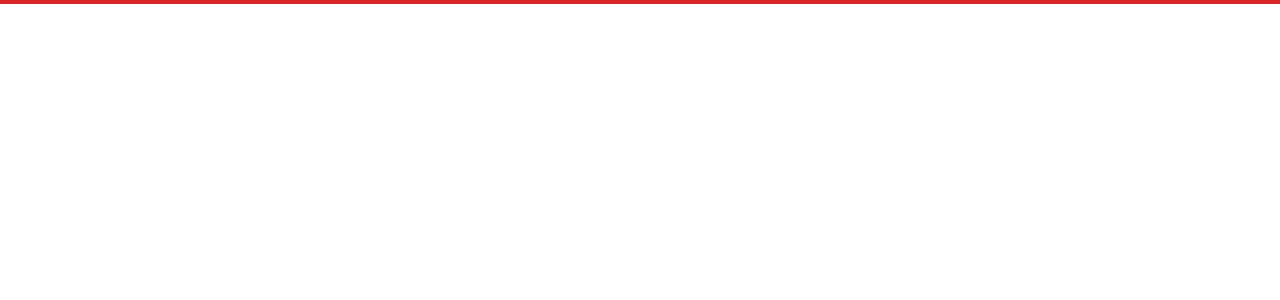
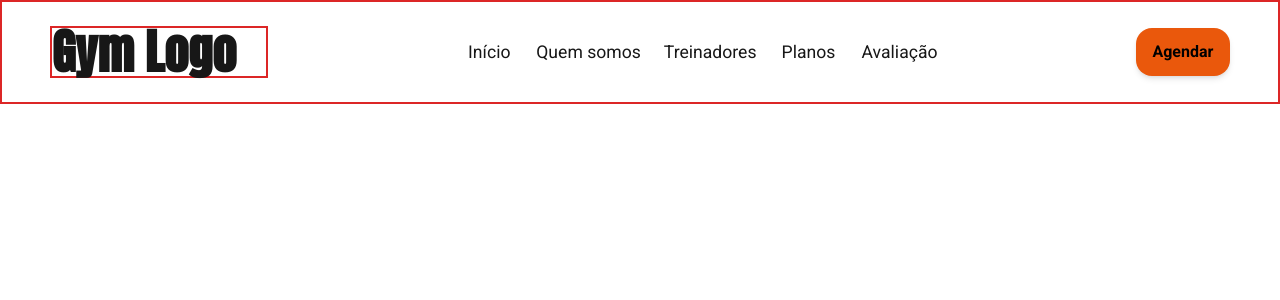
Before and after one commit to DevPBDias/landing-pages-folio, a Next.js app: page /gym in a window 1280 px wide. Shown: the top 300 px of the page. Built offline with nearby package versions, Linux system fonts and the light colour scheme.

Commit message:
feat(header): create header component with content and styles

```diff
--- a/src/app/globals.css
+++ b/src/app/globals.css
@@ -10,8 +10,12 @@
 body {
   color: var(--foreground);
   background: var(--background);
-  font-family: var(--font-anton);
+  font-family: var(--font-roboto);
   box-sizing: border-box;
   margin: 0;
   padding: 0;
 }
+
+h1 {
+  font-family: var(--font-anton);
+}
--- a/src/app/gym/page.tsx
+++ b/src/app/gym/page.tsx
@@ -1,7 +1,9 @@
-import React from "react";
+import Header from "@/components/gym/header/Header";
 
-export default function Container({ children }: { children: React.ReactNode }) {
+export default function GymWbesite() {
   return (
-    <main className="w-full px-12 border-red-600 border-2">{children}</main>
+    <main className="w-full flex flex-col justify-center items-center">
+      <Header />
+    </main>
   );
 }
--- /dev/null
+++ b/src/components/gym/constants/navLinks.ts
@@ -0,0 +1,15 @@
+interface ILinks {
+  id: number;
+  name: string;
+  route: string;
+}
+
+const navLinks: ILinks[] = [
+  { id: 1, name: "Início", route: "#inicio" },
+  { id: 2, name: "Quem somos", route: "#somos" },
+  { id: 3, name: "Treinadores", route: "#treinador" },
+  { id: 4, name: "Planos", route: "#planos" },
+  { id: 5, name: "Avaliação", route: "#avaliacao" },
+];
+
+export default navLinks;
--- /dev/null
+++ b/src/components/gym/container/Container.tsx
@@ -0,0 +1,7 @@
+import React from "react";
+
+export default function Container({ children }: { children: React.ReactNode }) {
+  return (
+    <main className="w-full px-12 border-red-600 border-2">{children}</main>
+  );
+}
--- /dev/null
+++ b/src/components/gym/header/Header.tsx
@@ -0,0 +1,32 @@
+import React from "react";
+import Container from "../container/Container";
+import navLinks from "../constants/navLinks";
+import Link from "next/link";
+
+const Header = () => {
+  return (
+    <Container>
+      <header className="w-full flex flex-row justify-between items-center py-6 sticky">
+        <h1 className="font-bold text-5xl w-1/4 border-red-600 border-2">
+          Gym Logo
+        </h1>
+        <nav className="w-full flex flex-row justify-center items-center gap-8">
+          {navLinks?.map((link) => (
+            <Link
+              className="hover:font-bold scale-110"
+              href={link.route}
+              key={link.id}
+            >
+              {link.name}
+            </Link>
+          ))}
+        </nav>
+        <button className="w-32 h-12 flex flex-col justify-center items-center bg-orange-600 text-black font-bold rounded-2xl shadow-md">
+          Agendar
+        </button>
+      </header>
+    </Container>
+  );
+};
+
+export default Header;
```
